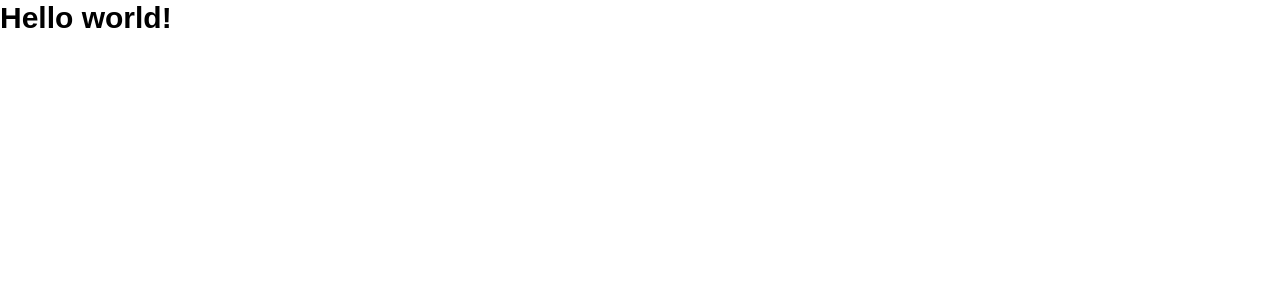
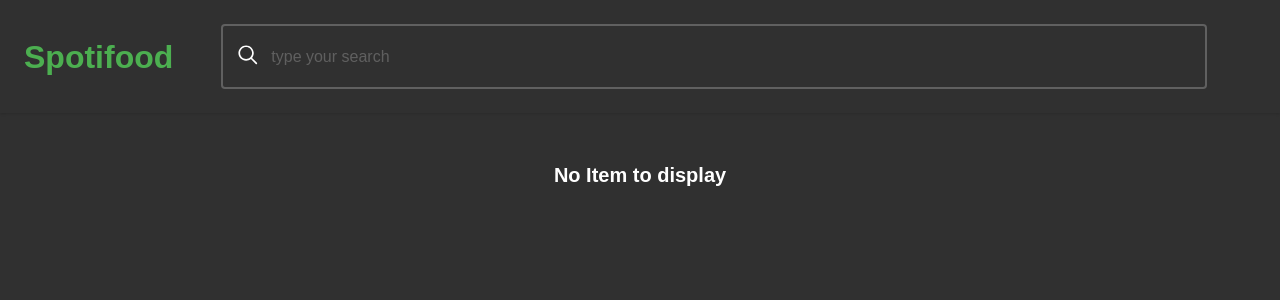
Before and after one commit to pleaobraga/next-spotifood, a Next.js app: page / in a window 1280 px wide. Shown: the top 300 px of the page. Built offline with nearby package versions, Linux system fonts and the light colour scheme.

Commit message:
feat: create home page

```diff
--- a/src/app/globals.css
+++ b/src/app/globals.css
@@ -11,3 +11,12 @@
 *:focus-visible {
   outline: none;
 }
+
+body {
+  min-height: 100%;
+  height: 100%;
+  display: flex;
+  width: 100%;
+  align-items: center;
+  flex-direction: column;
+}
--- a/src/app/layout.tsx
+++ b/src/app/layout.tsx
@@ -15,7 +15,7 @@ export default function RootLayout({
 }) {
   return (
     <html lang="en">
-      <body>{children}</body>
+      <body className="bg-gray-800">{children}</body>
     </html>
   )
 }
--- a/src/app/page.tsx
+++ b/src/app/page.tsx
@@ -1,7 +1,15 @@
+import { CardList } from '@/components/Organism/CardList'
+import { Filter } from '@/components/Organism/Filter'
+
 export default function Home() {
   return (
-    <main className="bg-amber-900	">
-      <h1 className="text-3xl font-bold text-red-100">Hello world!</h1>
-    </main>
+    <>
+      <Filter />
+      <main>
+        <div className="mt-[3rem] h-full w-full">
+          <CardList cards={[]} />
+        </div>
+      </main>
+    </>
   )
 }
--- a/src/components/Atom/Image/Image.tsx
+++ b/src/components/Atom/Image/Image.tsx
@@ -1,3 +1,5 @@
+'use client'
+
 import React, { useState } from 'react'
 import Image from 'next/image'
 
--- a/src/components/Molecule/TextFormField/TextFormFieldILabel.tsx
+++ b/src/components/Molecule/TextFormField/TextFormFieldILabel.tsx
@@ -1,3 +1,5 @@
+'use client'
+
 import { Label } from '@radix-ui/react-form'
 
 import { useTextFormField } from './useTextFormField'
--- a/src/components/Molecule/TextFormField/TextFormFieldRoot.tsx
+++ b/src/components/Molecule/TextFormField/TextFormFieldRoot.tsx
@@ -1,3 +1,5 @@
+'use client'
+
 import { Field } from '@radix-ui/react-form'
 import React, { useState } from 'react'
 import { TextFormFieldContext } from './useTextFormField'
--- a/src/components/Molecule/TextFormField/TextFormFieldinput.tsx
+++ b/src/components/Molecule/TextFormField/TextFormFieldinput.tsx
@@ -1,3 +1,5 @@
+'use client'
+
 import { Control } from '@radix-ui/react-form'
 import { twMerge } from 'tailwind-merge'
 
@@ -20,7 +22,7 @@ export function TextFormFieldInput({
     <Control asChild>
       <input
         className={twMerge(
-          'w-full rounded border border-solid border-gray-100 bg-gray-400 px-[14px] py-[18.5px] text-white placeholder-gray-100 hover:border-white focus:border-green',
+          'w-full rounded border-2 border-solid border-gray-100 bg-gray-800 px-[14px] py-[18.5px] text-white placeholder-gray-100 hover:border-white focus:border-green',
           className
         )}
         name={name}
--- a/src/components/Molecule/TextFormField/TextFormFieldinputIcon.tsx
+++ b/src/components/Molecule/TextFormField/TextFormFieldinputIcon.tsx
@@ -1,3 +1,5 @@
+'use client'
+
 import { TextFormFieldInput } from './TextFormFieldinput'
 
 interface TextFormFieldInputIconProps {
@@ -13,7 +15,7 @@ export function TextFormFieldInputIcon({
 }: TextFormFieldInputIconProps) {
   return (
     <div className="relative">
-      <Icon className="absolute left-[10px] top-[18px] h-[1.8rem] w-[1.8rem]" />
+      <Icon className="absolute left-[14px] top-[18px] h-[1.6rem] w-[1.6rem]" />
       <TextFormFieldInput
         className="pl-[3rem]"
         placeHolder={placeHolder}
--- a/src/components/Molecule/TextFormField/useTextFormField.ts
+++ b/src/components/Molecule/TextFormField/useTextFormField.ts
@@ -1,3 +1,5 @@
+'use client'
+
 import { createContext, useContext } from 'react'
 
 interface TextFormFieldContextValues {
--- a/src/components/Organism/CardList/CardList.tsx
+++ b/src/components/Organism/CardList/CardList.tsx
@@ -15,7 +15,7 @@ interface CardListProps {
 
 function CardList({ cards }: CardListProps) {
   if (cards.length === 0) {
-    return <h2 className="font-bold text-white">No Item to display</h2>
+    return <h2 className="text-xl font-bold text-white">No Item to display</h2>
   }
 
   return (
--- a/src/components/Organism/Filter/Filter.tsx
+++ b/src/components/Organism/Filter/Filter.tsx
@@ -1,10 +1,12 @@
+'use client'
+
 import { TextFormField } from '@/components/Molecule/TextFormField'
 import { MagnifyingGlassIcon } from '@radix-ui/react-icons'
 import { Form } from '@radix-ui/react-form'
 
 function Filter() {
   return (
-    <header className="w-full bg-gray-400 p-6">
+    <header className="sticky top-0 w-full bg-gray-800 p-6 shadow">
       <div className="container mx-auto flex items-center gap-[3rem]">
         <h1 className="text-[2rem] font-bold text-green">Spotifood</h1>
         <Form className="w-4/5">
```
